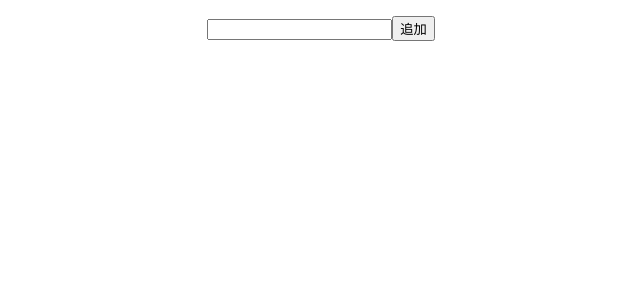
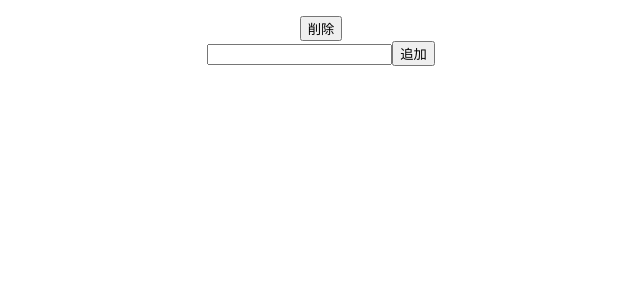
Before and after one commit to kuro1221/react-todo-app, a React (Create React App) app: page / in a window 1280 px wide. Both pictures are taken after a click on the button "追加". Shown: the top 300 px of the page, without its empty margins (319-959 px from the left). Built offline with nearby package versions, Linux system fonts and the light colour scheme.

Commit message:
implement feature to delete Todo items

```diff
--- a/src/App.tsx
+++ b/src/App.tsx
@@ -3,7 +3,7 @@ import logo from './logo.svg'
 import './App.css'
 
 function App() {
-  const [todos, setTodos] = useState<string[]>([''])
+  const [todos, setTodos] = useState<string[]>([])
   const [text, setText] = useState<string>('')
 
   const onClickAdd = () => {
@@ -13,6 +13,12 @@ function App() {
     setText('')
   }
 
+  const onClickDelete = (index: number) => {
+    const newTodos = [...todos]
+    newTodos.splice(index, 1)
+    setTodos(newTodos)
+  }
+
   const onChangeText = (e: ChangeEvent<HTMLInputElement>) => {
     setText(e.target.value)
   }
@@ -20,7 +26,10 @@ function App() {
   return (
     <div className="App">
       {todos.map((todo, index) => (
-        <p>{todo}</p>
+        <div>
+          <p>{todo}</p>
+          <button onClick={() => onClickDelete(index)}>削除</button>
+        </div>
       ))}
       <input type="text" value={text} onChange={onChangeText} />
       <button onClick={onClickAdd}>追加</button>
```
